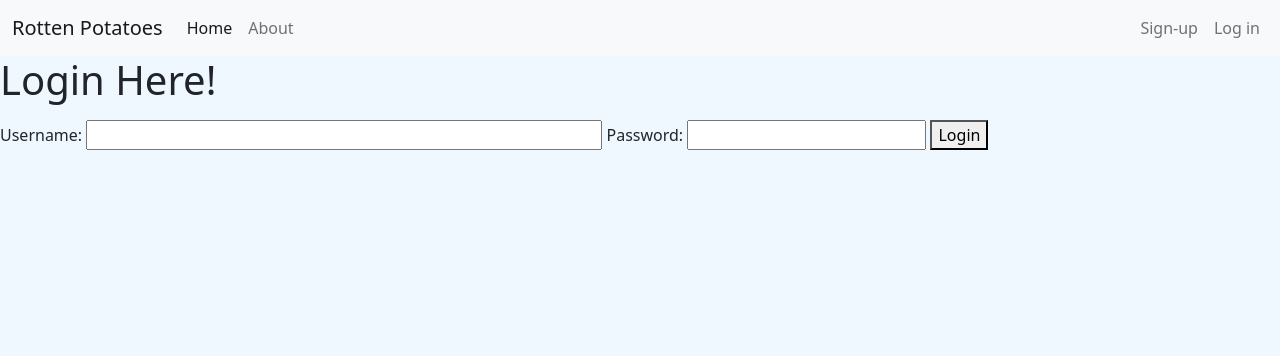
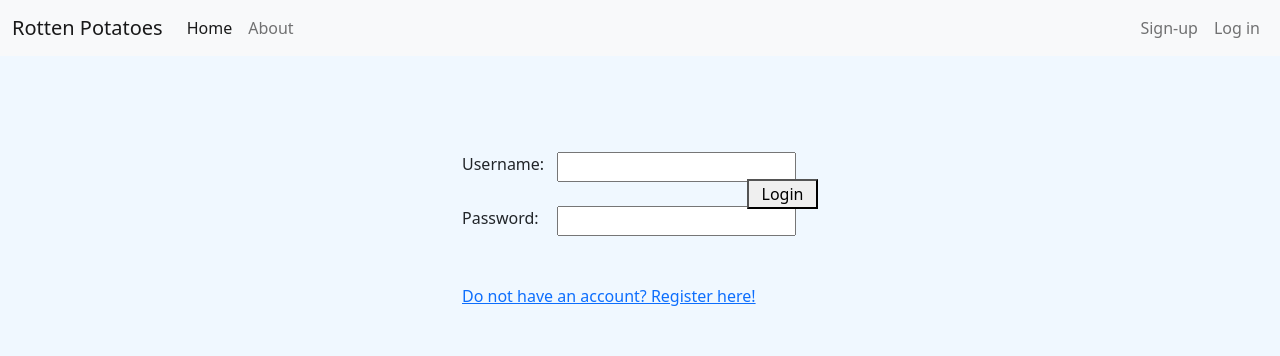
Before and after one commit to Eg3-git/wad2project, a Django app: page /rotten_potatoes/login/ in a window 1280 px wide. Shown: the top 356 px of the page. Run offline with Django 3.2, Linux system fonts and the light colour scheme.

Commit message:
styled login.html

```diff
--- a/wad2project/templates/rotten_potatoes/login.html
+++ b/wad2project/templates/rotten_potatoes/login.html
@@ -6,7 +6,7 @@
 {% endblock %}
 
 {% block body_block %}
-	<h1>Login Here!</h1>
+	<!-- <h1>Login Here!</h1>
 	<p>
 		{% if messages %}
 			{% for message in messages%}
@@ -14,23 +14,51 @@
 			{% endfor %}
 		{% endif %}
 	</p>
-	<form id="login_form" method="post" action="{% url 'rotten_potatoes:login' %}">
+	 -->
+
+
+	<div class="container my-5">
+		<div class="row">
+			<div class="col-12">
+				<form class="py-4 row d-flex justify-content-center" id="login_form" method="post" action="{% url 'rotten_potatoes:login' %}">
 					{% csrf_token %}
+					<div class="col-8 col-md-5 col-lg-4 col-xl-3">
+						<div class="row my-4 d-flex justify-content-between">
+							<div class="col-3">
 								<label for="username">Username:</label>
+							</div>
+							<div class="col-8">
 								<input
 									id="username"
 									type="text"
 									name="username"
 									value=""
-			size="50"/>
-
+									class=""/>
+							</div>
+						</div>
+						<div class="row my-4 d-flex justify-content-between">
+							<div class="col-3">
 								<label for="password">Password:</label>
+							</div>
+							<div class="col-8">
 								<input
 									id="password"
 									type="password"
 									name="password"
-			value=""/>
+									value="" class=""/>
+							</div>
+						</div>
+					</div>
+					<div class="col-3 col-md-2 col-lg-1 d-flex flex-column justify-content-center">
+						<button type="submit">Login</button>
+					</div>
+				</form>
+			</div>
+		</div>
+		<div class="row d-flex justify-content-center">
+				<a class="col-11 col-md-7 col-lg-5 col-xl-4" href="#">Do not have an account? Register here!</a>
+		</div>
+	</div>
 
-		<button type="submit">Login</button>
-	</form>
+
 {% endblock %}
```
Lines whose indentation alone changed are shown as unchanged.
